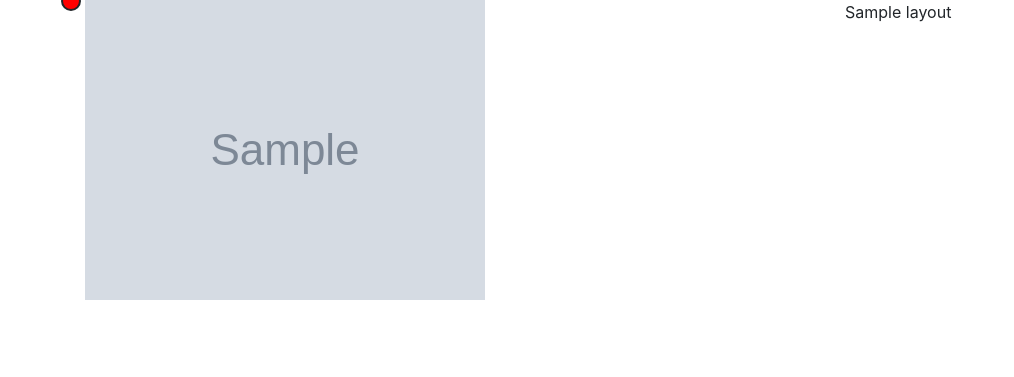
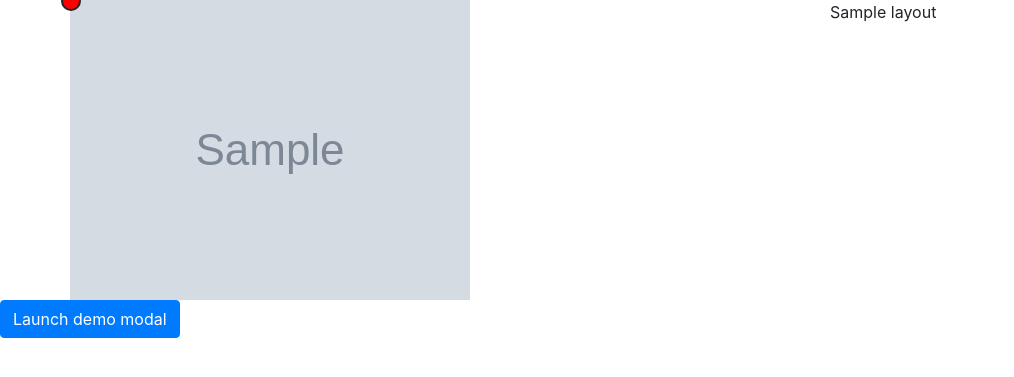
Before and after one commit to 145902Patryk/inventory-management, a Django app: page /layout/ in a window 1280 px wide. Shown: the part 56-433 px from the top of the page, without its empty margins (0-1014 px from the left). Run offline with Django 4.2, Linux system fonts and the light colour scheme; tables that the repository leaves empty hold one stand-in row (values such as "Sample post"); grey boxes marked "Sample" are stand-in pictures; some libraries are stand-ins or nearby versions.

Commit message:
add location modal

```diff
--- /dev/null
+++ b/apps/layout/forms.py
@@ -0,0 +1,10 @@
+from django import forms
+
+from apps.layout.models import Location
+
+
+class LocationForm(forms.ModelForm):
+
+    class Meta:
+        model = Location
+        fields = '__all__'
--- a/apps/layout/urls.py
+++ b/apps/layout/urls.py
@@ -1,10 +1,11 @@
 from django.urls import path
 
-from .views import MainLayoutView
+from .views import MainLayoutView, add_location
 
 app_name = 'layout'
 
 
 urlpatterns = [
     path('', MainLayoutView.as_view(), name='main'),
+    path('add-location', add_location, name='add_location')
 ]
--- a/apps/layout/views.py
+++ b/apps/layout/views.py
@@ -1,5 +1,6 @@
 from django.views.generic import ListView
 
+from apps.layout.forms import LocationForm
 from apps.layout.models import Layout
 
 
@@ -11,8 +12,17 @@ class MainLayoutView(ListView):
         ctx = super().get_context_data(**kwargs)
         js_obj = {}
         for layout in self.object_list:
-            arr = [{'x': loc.x, 'y': loc.y, 'name': loc.name} for loc in layout.location_set.all()]
-            js_obj[f'image_preview{layout.pk}'] = arr
-        print(js_obj)
+            spots = layout.location_set.all()
+            arr = [{'x': sp.x, 'y': sp.y, 'name': sp.name, 'pk': sp.pk} for sp in spots]
+            js_obj[f'imagePreview{layout.pk}'] = arr
         ctx['js_obj'] = js_obj
+        ctx['form'] = LocationForm()
         return ctx
+
+
+def add_location(request):
+    """Set amount of items per page."""
+    if request.method == 'POST':
+        form = LocationForm(request.POST)
+        print(form.is_valid())
+        print(form.cleaned_data)
--- a/templates/layout/layout.html
+++ b/templates/layout/layout.html
@@ -9,14 +9,30 @@
           transform: translate(-50%, -50%);
           z-index: 100;
           border: solid 2px;
+          cursor: pointer;
       }
 
-      #image_preview {
+      .dot-placeholder {
+          position: absolute;
+          background: #FF000077;
+          border-radius: 50%;
+          transform: translate(-50%, -50%);
+      }
+
+      .img-div {
           position: relative;
       }
 
-      #image_preview img {
+      .img-div img {
           cursor: crosshair;
+      }
+
+      .row div {
+          padding: 0;
+      }
+
+      .hideform {
+          display: none;
       }
   </style>
 {% endblock extra_css %}
@@ -25,7 +41,7 @@
     <div class="row">
       {% for layout in object_list %}
         <div class="col-md-8">
-          <div id="image_preview{{ layout.pk }}">
+          <div id="imagePreview{{ layout.pk }}" class="img-div">
             <img src="{{ layout.image.url }}">
           </div>
         </div>
@@ -33,26 +49,57 @@
       {% endfor %}
     </div>
   </div>
+  <!-- Button trigger modal -->
+  <button type="button" class="btn btn-primary" data-toggle="modal" data-target="#modalForm">
+    Launch demo modal
+  </button>
+
+  <!-- Modal -->
+  <div class="modal fade" id="modalForm" tabindex="-1" role="dialog" aria-labelledby="modalFormTitle"
+       aria-hidden="true">
+    <div class="modal-dialog modal-dialog-centered" role="document">
+      <div class="modal-content">
+        <div class="modal-header">
+          <h5 class="modal-title">Add location</h5>
+          <button type="button" class="close" data-dismiss="modal" aria-label="Close">
+            <span aria-hidden="true">&times;</span>
+          </button>
+        </div>
+        <div class="modal-body">
+          <form id="locationForm">
+            {% csrf_token %}
+            {{ form.as_p }}
+          </form>
+        </div>
+        <div class="modal-footer">
+          <button type="button" class="btn btn-secondary" data-dismiss="modal">Close</button>
+          <button type="button" class="btn btn-primary">Save</button>
+        </div>
+      </div>
+    </div>
+  </div>
 {% endblock content %}
 {% block extra_js %}
   <script>
-      let dots = {{ js_obj|safe }};
-      $('img').on('dragstart', (event) => {
+      const dots = {{ js_obj|safe }};
+      const images = $('.img-div img');
+      $(document).on('click', '.dot', (ev) => {
+          const dot = $(ev.currentTarget)
+          console.log(dot.data())
+      })
+      images.on('dragstart', (event) => {
           event.preventDefault();
       });
-      $(document).on('click', '.dot', (ev) => {
-          console.log('dot click')
-          const dot = $(ev.currentTarget)
-          console.log(dot.css('top'))
+      $('#modalForm').on('hidden.bs.modal', () => {
+          $('.dot-placeholder').remove()
       })
-      $('#image_preview img').on('click', (ev) => {
-          console.log('click')
-          const o = $(ev.currentTarget).offset()
+      images.on('click', (ev) => {
+          const img = $(ev.currentTarget)
+          const o = img.offset()
           const y = ev.pageY - o.top
           const x = ev.pageX - o.left
-          console.log(x, y)
           const dot = $('<div />', {
-              'class': 'dot',
+              'class': 'dot-placeholder',
               css: {
                   top: y,
                   left: x,
@@ -60,13 +107,19 @@
                   height: 20,
               },
           });
-          console.log(dot)
-          $('#image_preview').append(dot)
+          const imagePreview = img.parent()
+          const pk = imagePreview.attr('id').replace('imagePreview', '')
+          imagePreview.append(dot)
+          $('#id_x').attr('value', Math.round(x))
+          $('#id_y').attr('value', Math.round(y))
+          $('#id_layout').val(pk).change()
+          $('#modalForm').modal('show')
       });
       $(document).ready(() => {
           for (const [key, value] of Object.entries(dots)) {
+              const id = `#${key}`
               value.forEach((el) => {
-                  $('<div />', {
+                  const dot = $('<div />', {
                       'class': 'dot',
                       css: {
                           top: el.y,
@@ -74,11 +127,11 @@
                           width: 20,
                           height: 20,
                       },
-                      appendTo: $(`#${key}`)
                   });
+                  $(id).append(dot)
+                  dot.data({name: el.name, pk: el.pk})
               })
           }
-
       })
   </script>
 {% endblock extra_js %}
```
Also changed, not shown: apps/layout/models.py (line endings or trailing spaces).
